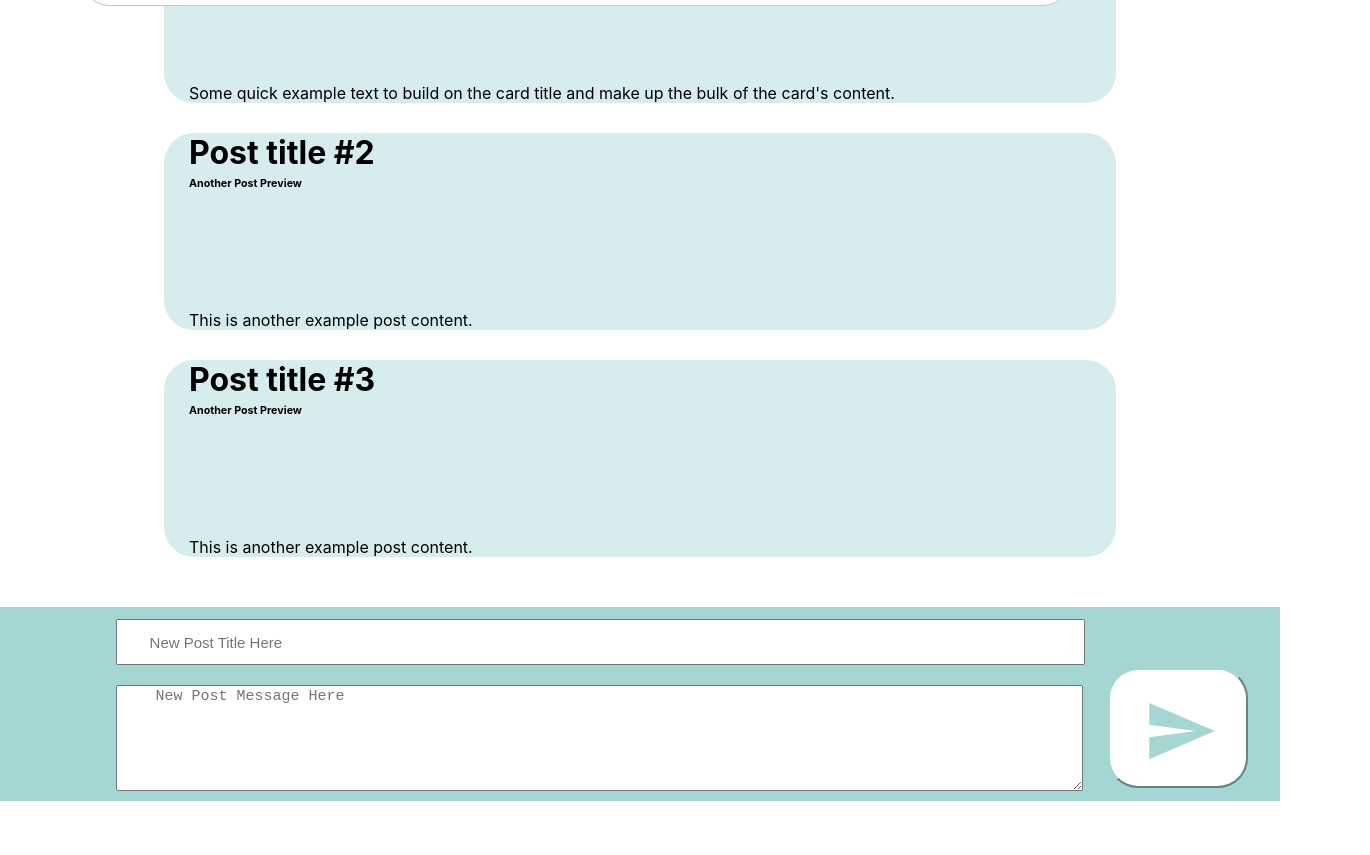
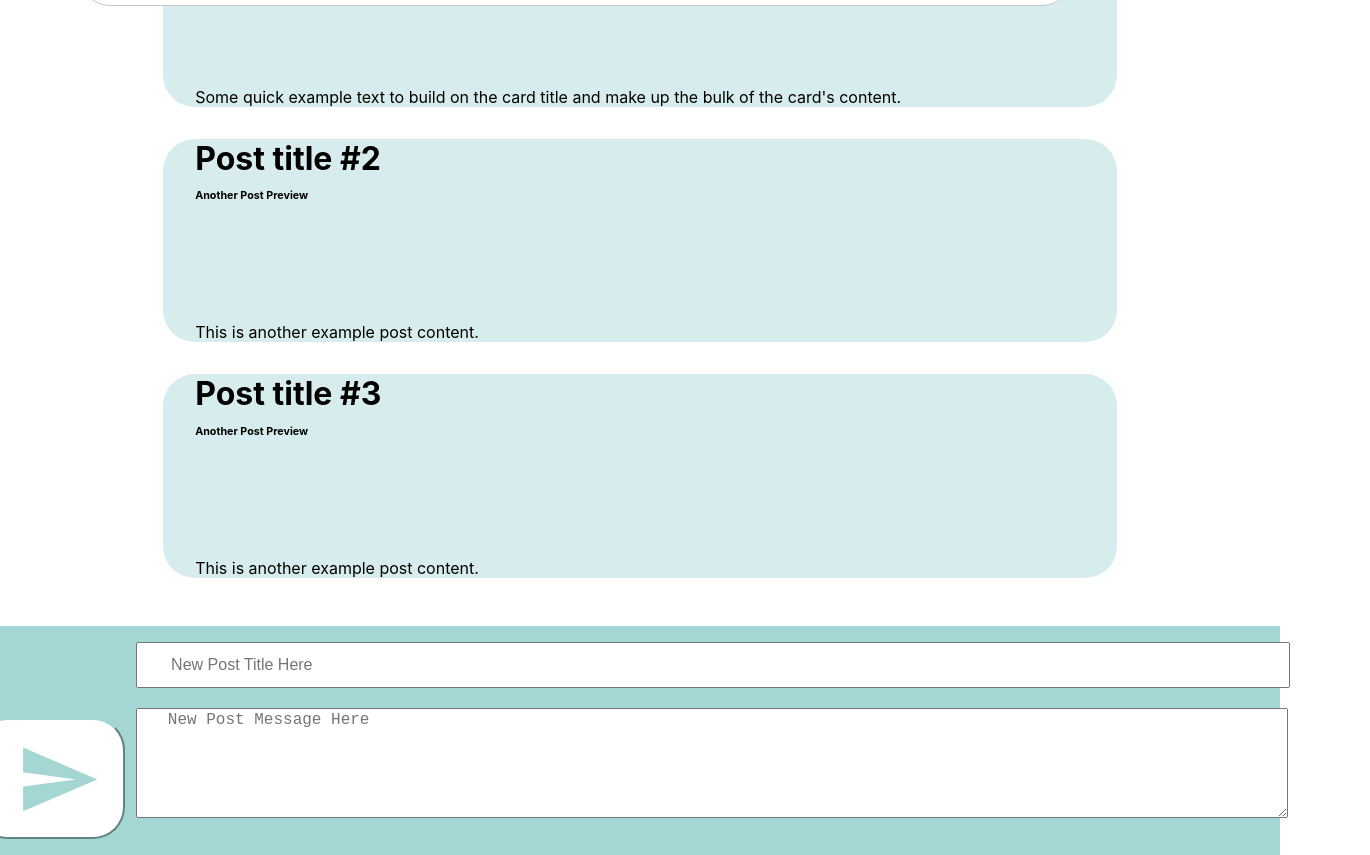
Before and after one commit to hawraakhalil/Cancer-Connect, a React (Create React App) app: page / in a window 1280 px wide. Shown: the part 240-1095 px from the top of the page, 1370 px wide, since content can reach past the window. Before the commit the page ends 1041 px from the top, so only its background shows below. Built offline with nearby package versions, Linux system fonts and the light colour scheme.

Commit message:
changed the dimensions

```diff
--- a/src/App.js
+++ b/src/App.js
@@ -55,15 +55,15 @@ function App() {
 </header>
 
 
-<Container style={{marginTop:"50px", marginBottom: "50px"}}>
+<Container style={{marginTop:"3rem", marginBottom: "3rem"}}>
 {posts.map((post, index) => (
-<Card key={index} className="mt-4" style={{marginLeft:"100px",marginRight:"100px", backgroundColor: "#D7ECEC",borderRadius:"30px" }}>
+<Card key={index} className="mt-4" style={{marginLeft:"6.2rem",marginRight:"6.2rem", backgroundColor: "#D7ECEC",borderRadius:"2rem" }}>
   <Card.Body>
     <div className="row">
       <div className="col-sm-6">
-        <h1 className="card-title" style={{ marginTop: "30px",marginLeft: "25px",marginBottom:"5px"}}>{post.title}</h1>
-        <h6 className="card-subtitle mb-2 text-muted"  style={{marginTop: "0",marginLeft: "25px" ,marginBottom: "120px"}} >{post.subtitle}</h6>
-        <p className="card-text" style= {{marginLeft: "25px"}}>{post.content}</p>
+        <h1 className="card-title" style={{ marginTop: "2rem",marginLeft: "2rem",marginBottom:"0.7rem"}}>{post.title}</h1>
+        <h6 className="card-subtitle mb-2 text-muted"  style={{marginTop: "0",marginLeft: "2rem" ,marginBottom: "7.5rem"}} >{post.subtitle}</h6>
+        <p className="card-text" style= {{marginLeft: "2rem"}}>{post.content}</p>
       </div>
     </div>
   </Card.Body>
@@ -76,14 +76,14 @@ function App() {
 <Form >
       <Form.Group className="mb-3" controlId="exampleForm.ControlInput1">
 
-        <Form.Control type="text" style={{ width: "78%",marginTop: "1%",marginLeft: "7.5%",marginRight:"5%",height:"40px",fontSize: "15px" }} placeholder="       New Post Title Here" />
+        <Form.Control type="text" style={{ width: "71.6rem",marginTop: "1rem",marginLeft: "7rem",marginRight:"5rem",height:"2.5rem",fontSize: "1rem" }} placeholder="       New Post Title Here" />
 
       </Form.Group>
       <br />
       <Form.Group className="mb-3" controlId="exampleForm.ControlTextarea1">
-        <Form.Control as="textarea" style={{ width: "78%",marginLeft: "7.5%",marginRight:"5%",height:"100px" ,fontSize: "15px"}}  placeholder="    New Post Message Here"  />
-       <Button style={{ marginTop: "-100%" , marginBottom:"1%" ,marginTop:"-50px",height:"120px",width:"140px",marginLeft:"-3%", borderRadius:"30px",borderColor:"#A4D6D3",backgroundColor:"white"}}>
-       <SendIcon style={{height:"120px",width:"75px",color: "#A4D6D3" ,marginLeft:"5px"}}> </SendIcon>
+        <Form.Control as="textarea" style={{ width: "71.6rem",marginLeft: "7rem",marginRight:"5rem",height:"6.5rem" ,fontSize: "1rem"}}  placeholder="   New Post Message Here"  />
+       <Button style={{ marginTop: "-100rem" , marginBottom:"1rem" ,height:"7.6rem",width:"9.3rem",marginLeft:"-3rem", borderRadius:"2rem",borderColor:"#A4D6D3",backgroundColor:"white"}}>
+       <SendIcon style={{height:"7.3rem",width:"5.3rem",color: "#A4D6D3" ,marginLeft:"1rem"}}> </SendIcon>
        </Button>
       </Form.Group>
     </Form>
```
